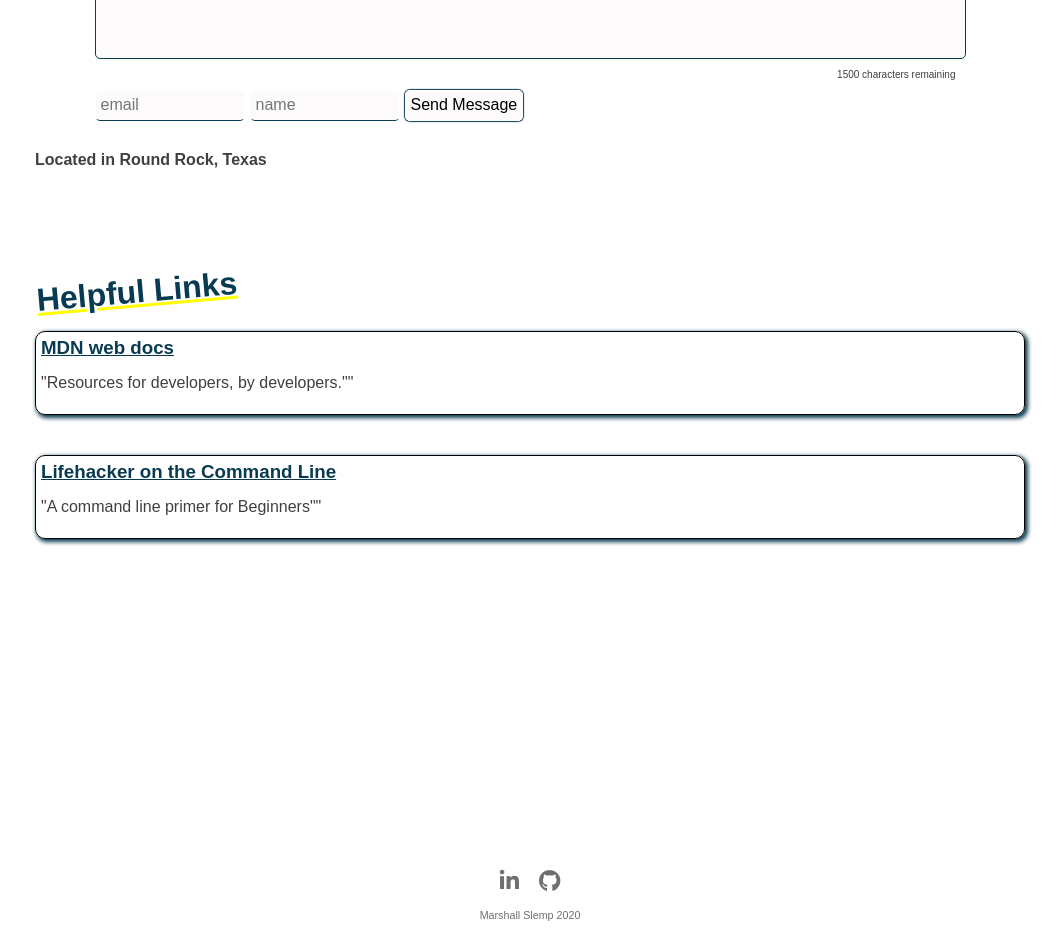
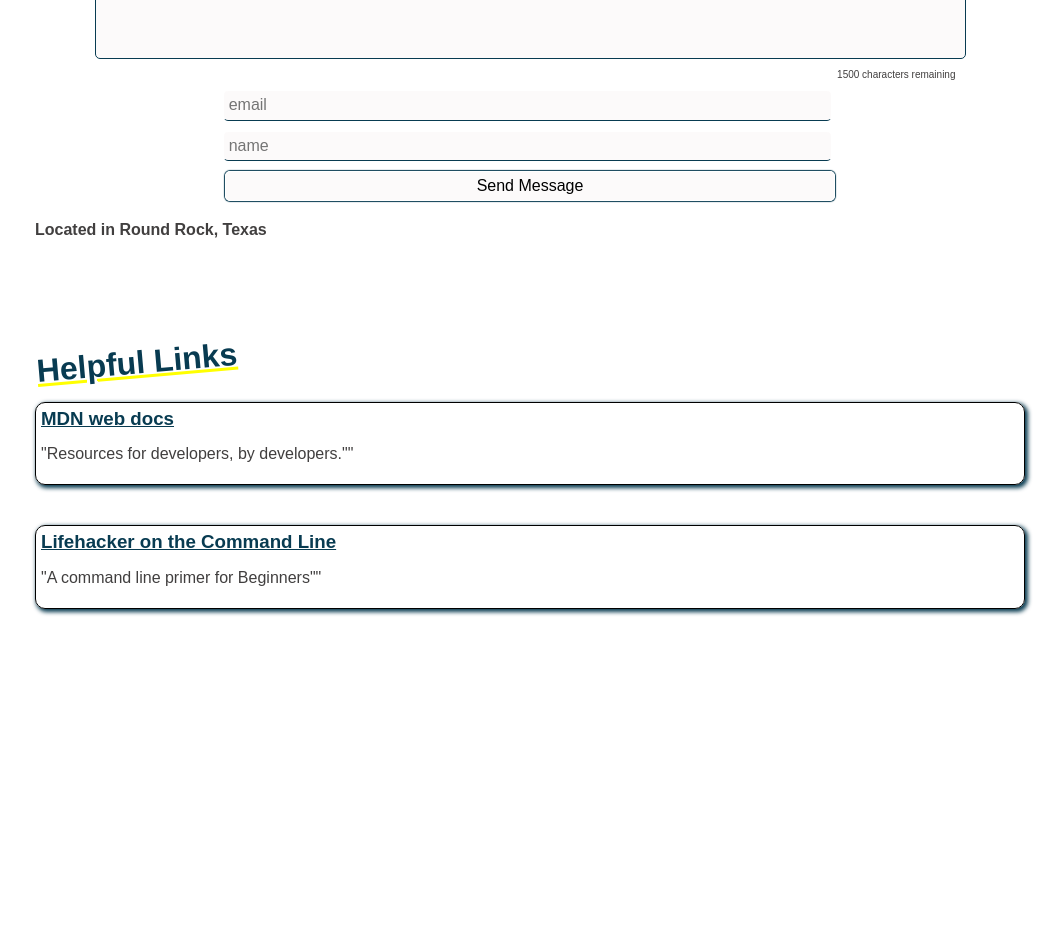
Before and after one commit to marshall405/portfolio-aca, a React (Create React App) app: page / in a window 1280 px wide. Shown: the part 5180-6128 px from the top of the page, without its empty margins (110-1173 px from the left). Built offline with nearby package versions, Linux system fonts and the light colour scheme.

Commit message:
adds css

```diff
--- a/src/styles/App.css
+++ b/src/styles/App.css
@@ -178,11 +178,15 @@ h2 {
 /*        FOOTER           */
 
 .footer {
-  margin: 20px 0px 50px 0px;
+  margin: 10px auto;
   position: relative;
-  width: 100%;
-  padding: 0;
+  width: 90%;
+  max-width: 1050px;
+  border-radius: 5px;
+  padding: 5px;
   text-align: center;
+  background-color: rgba(255, 255, 255, .8);
+  z-index: 1;
 }
 .footer h6 {
   font-weight: 100;
@@ -194,13 +198,13 @@ h2 {
 
 .footer-social {
   margin: 15px;
+
 }
 
 .footer-social .nav-icon {
   font-size: 22px;
   margin: 5px 10px;
   color: #706f6f;
-
 }
 
 
--- a/src/styles/CreatePost.css
+++ b/src/styles/CreatePost.css
@@ -65,8 +65,29 @@
 .alert {
     border: 2px solid red !important;
 }
+
+.flex-container {
+    display: flex;
+    flex-direction: column;
+    align-items: center;
+}
 .flex-container input {
+    width: 70%;
     margin-bottom: 10px;
+}
+.flex-container button {
+    width: 70%;
+}
+
+@media (max-width: 600px){
+
+    .create-post-container {
+        width: 100%;
+    }
+    .flex-container input, .flex-container button {
+        width: 100%;
+    }
+
 }
 
 
```
